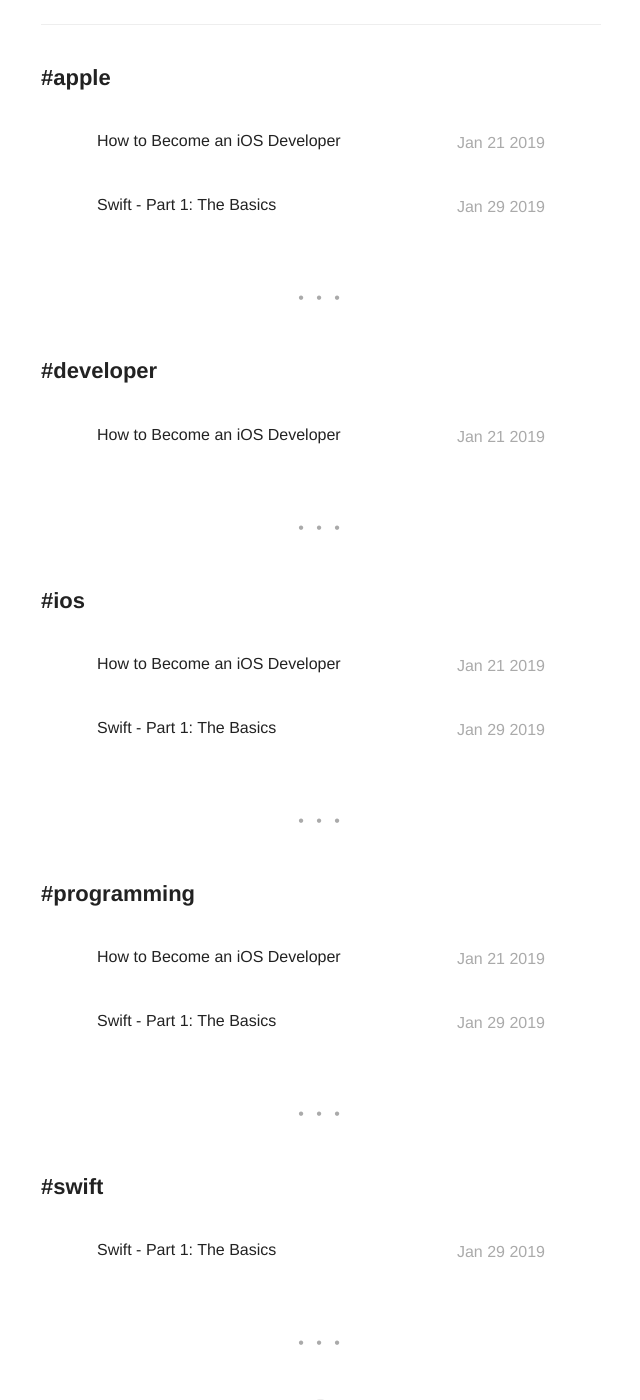
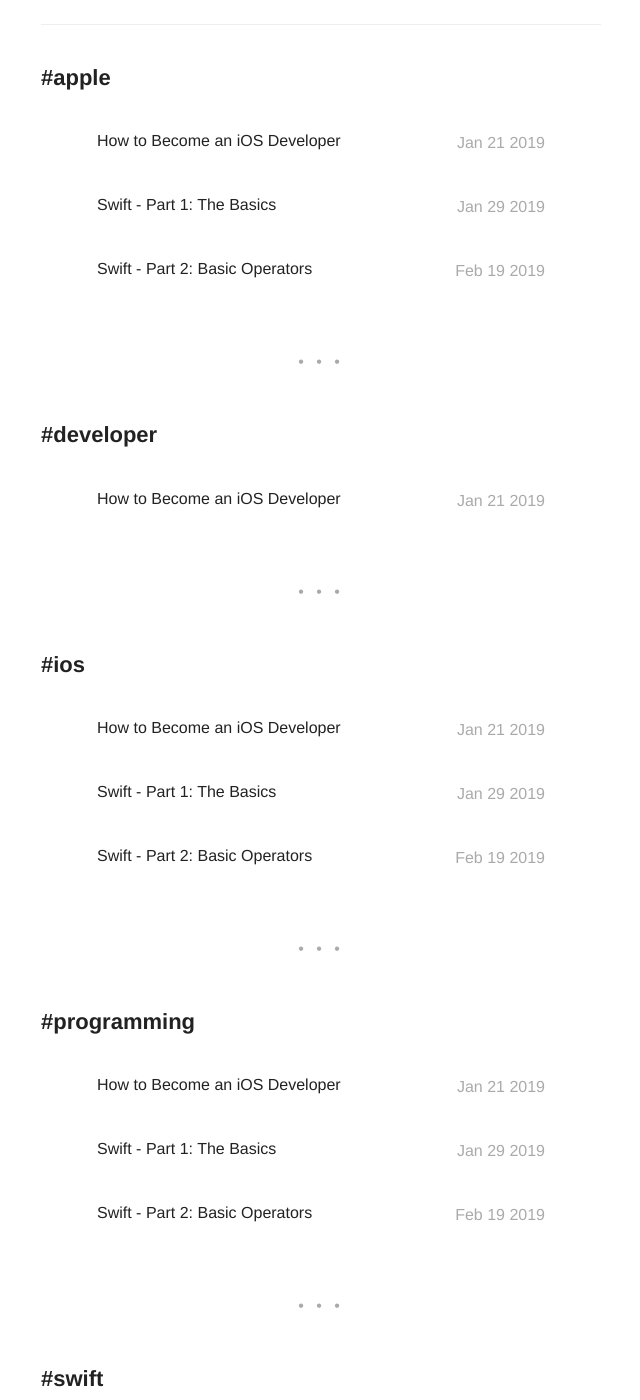
Before and after one commit to duonghominhhuy/duonghominhhuy.github.io, a Jekyll site: the page built from tags.html, in a window 1280 px wide and 1400 px high, scrolled down 616 px. Shown: the whole window, without its empty margins (319-959 px from the left). Built offline with Jekyll 4.4.1, drawn with Linux system fonts in a browser that asks for light colours; some of the changed lines change nothing that is shown; some of the changed text lies outside the part shown.

Commit message:
Add blog 'Swift - Part 2: Basic Operators'

````diff
--- a/_config.yml
+++ b/_config.yml
@@ -34,7 +34,7 @@
   categories: [blog, project] # only show disqus for posts that have these categories
 
 # if you don't have any of social below, comment the line
-facebook: duonghominhhuy
+facebook: roostercoder
 twitter: duonghominhhuy
 # google: duonghominhhuy
 # instagram: duonghominhhuy
--- /dev/null
+++ b/_posts/2019-02-19-swift-basic-operators.markdown
@@ -0,0 +1,103 @@
+---
+title: "Swift - Part 2: Basic Operators"
+layout: post
+date: 2019-02-19 21:20
+image: /assets/blog/apple-ios.png
+headerImage: false
+tag:
+- swift
+- programming
+- ios
+- apple
+category: blog
+author: huyduong
+description: "Understading the Swift Basic Operators."
+---
+
+### Introduction
+
+An operator is a special symbol or phrase that you use to check, change, or combine values. For example, the addition operator (+) adds two numbers, as in let i = 1 + 2, and the logical AND operator (&&) combines two Boolean values, as in if isLoggedIn && isUpdatedProfile.
+
+---
+
+### Assignment Operator
+The assignment operator (a = b) initializes or updates the value of a with the value of b.
+```swift
+let b = 10
+var a = 5
+a = b // a is now equal to 10
+
+let (x, y) = (1, 2)
+// x is equal to 1, and y is equal to 2
+```
+
+---
+
+### Arithmetic Operators
+Swift supports the four standard arithmetic operators for all number types: (+), (-), (*), (/).
+```swift
+1 + 2       // equals 3
+5 - 3       // equals 2
+2 * 3       // equals 6
+10.0 / 2.5  // equals 4.0
+
+"hello, " + "world"  // equals "hello, world"
+```
+
+---
+
+### Remainder Operator
+The remainder operator (a % b) works out how many multiples of b will fit inside a and returns the value that is left over (known as the remainder).
+a = (b x some multiplier) + remainder
+```swift
+9 % 4    // equals 1, (9 = (4 x 2) + 1)
+-9 % 4   // equals -1, (9 = (4 x -2) + -1)
+```
+
+---
+
+### Comparison Operators
+Swift supports all standard C comparison operators:
+- Equal to (a == b)
+- Not equal to (a != b)
+- Greater than (a > b)
+- Less than (a < b)
+- Greater than or equal to (a >= b)
+- Less than or equal to (a <= b)
+```swift
+1 == 1   // true because 1 is equal to 1
+2 != 1   // true because 2 is not equal to 1
+2 > 1    // true because 2 is greater than 1
+1 < 2    // true because 1 is less than 2
+1 >= 1   // true because 1 is greater than or equal to 1
+2 <= 1   // false because 2 is not less than or equal to 1
+```
+
+---
+
+### Logical Operators
+Logical operators modify or combine the Boolean logic values *true* and *false*.
+- Logical NOT (!a)
+- Logical AND (a && b)
+- Logical OR (a || b)
+
+You can also combine multiple logical operators to create longer compound expressions:
+```swift
+if enteredDoorCode && passedRetinaScan || hasDoorKey || knowsOverridePassword {
+    print("Welcome!")
+} else {
+    print("ACCESS DENIED")
+}
+// Prints "Welcome!
+```
+The parentheses make the example above clearer, it’s useful to add parentheses around the first part of the compound expression to make its intent explicit:
+```swift
+if (enteredDoorCode && passedRetinaScan) || hasDoorKey || knowsOverridePassword {
+    print("Welcome!")
+} else {
+    print("ACCESS DENIED")
+}
+// Prints "Welcome!
+```
+
+---
````
Also changed, not shown: Gemfile.lock, 1 other file.
